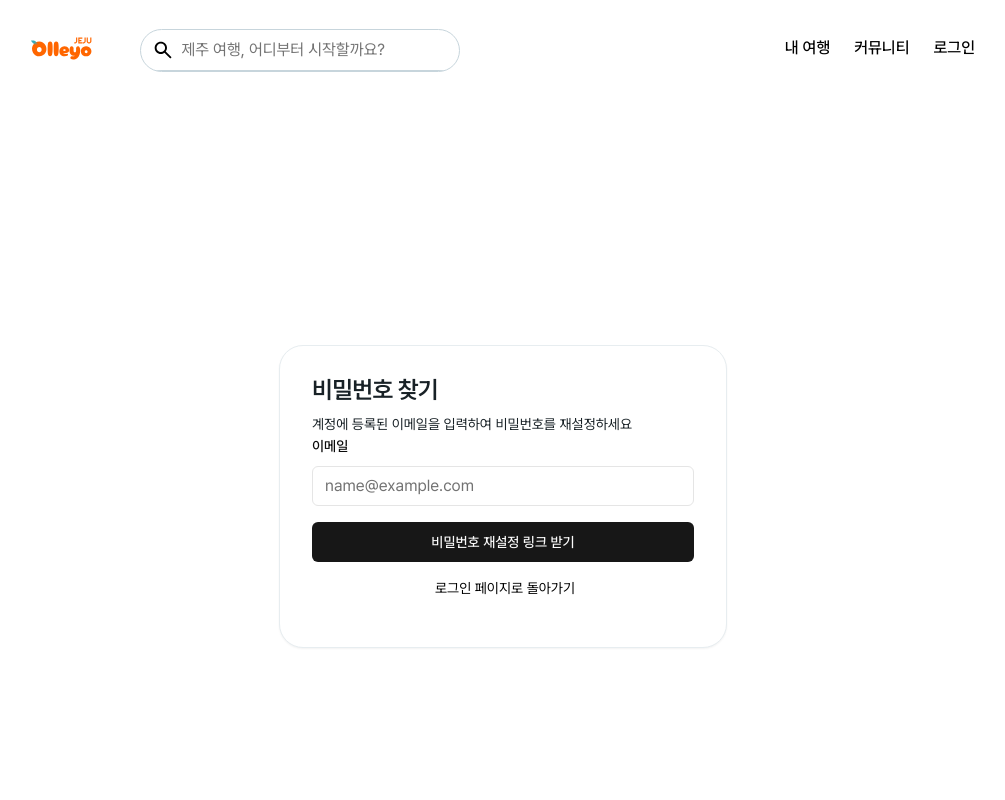
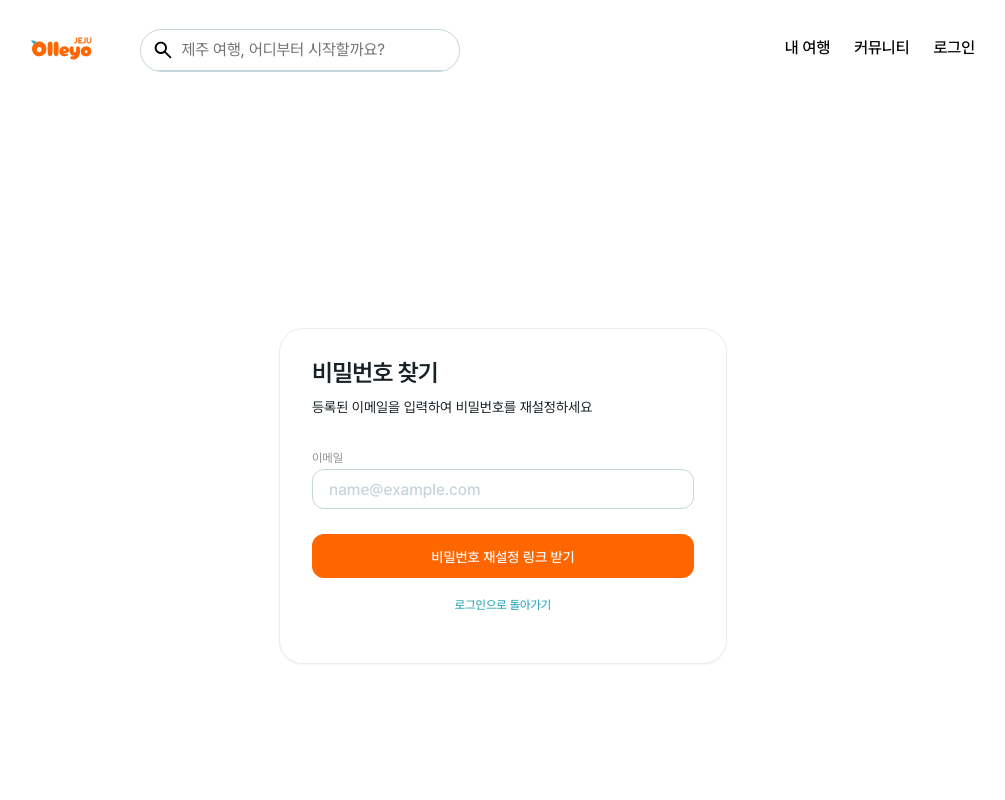
Before and after one commit to RE6CT/jeju-olleyo, a Next.js app: page /forgot-password in a window 1280 px wide. Shown: the top 800 px of the page, without its empty margins (137-1142 px from the left). Built offline with nearby package versions, Linux system fonts and the light colour scheme; no server answers.

Commit message:
style: UI 개선 및 코드 정리 (#130)

```diff
--- a/src/app/(auth)/forgot-password/page.tsx
+++ b/src/app/(auth)/forgot-password/page.tsx
@@ -36,17 +36,17 @@ const ForgotPasswordPage = () => {
         description={
           isSubmitted
             ? '비밀번호 재설정 링크를 이메일로 발송했어요.'
-            : '계정에 등록된 이메일을 입력하여 비밀번호를 재설정하세요'
+            : '등록된 이메일을 입력하여 비밀번호를 재설정하세요'
         }
       />
 
-      <CardContent>
+      <CardContent className="mt-7">
         {error && <AuthErrorMessage messages={[error]} className="mb-4" />}
 
         {isSubmitted ? (
           <div className="space-y-4">
-            <div className="rounded-md border border-gray-400 p-3">
-              <p className="text-center text-gray-400">
+            <div className="rounded-12 border border-gray-200 p-3">
+              <p className="medium-16 text-start text-gray-400">
                 {submittedEmail || 'abc123@email.com'}
               </p>
             </div>
@@ -61,11 +61,8 @@ const ForgotPasswordPage = () => {
             </div>
           </div>
         ) : (
-          <form
-            onSubmit={handleSubmit(handleResetPassword)}
-            className="space-y-4"
-          >
-            <div className="space-y-2">
+          <form onSubmit={handleSubmit(handleResetPassword)}>
+            <div>
               <Label htmlFor="email">이메일</Label>
               <Input
                 id="email"
@@ -73,11 +70,17 @@ const ForgotPasswordPage = () => {
                 placeholder="name@example.com"
                 {...register('email')}
               />
-              {errors.email && (
-                <p className="text-14 text-red">{errors.email.message}</p>
-              )}
+              <div className="h-5">
+                {errors.email && (
+                  <p className="text-14 text-red">{errors.email.message}</p>
+                )}
+              </div>
             </div>
-            <Button type="submit" className="w-full" disabled={isLoading}>
+            <Button
+              type="submit"
+              className="mt-[5px] flex h-11 w-full items-center justify-center gap-2.5 rounded-xl bg-primary-500 p-2.5 pt-3 hover:bg-primary-600"
+              disabled={isLoading}
+            >
               {isLoading
                 ? AUTH_BUTTON_TEXT.LOADING
                 : AUTH_BUTTON_TEXT.FORGOT_PASSWORD.DEFAULT}
@@ -88,8 +91,11 @@ const ForgotPasswordPage = () => {
 
       <CardFooter className="flex justify-center">
         <div className="text-14 text-gray-600">
-          <Link href={PATH.SIGNIN} className="ml-1 text-black hover:text-blue">
-            로그인 페이지로 돌아가기
+          <Link
+            href={PATH.SIGNIN}
+            className="medium-12 p-2.5 text-secondary-300"
+          >
+            로그인으로 돌아가기
           </Link>
         </div>
       </CardFooter>
--- a/src/components/features/auth/auth-error-message.tsx
+++ b/src/components/features/auth/auth-error-message.tsx
@@ -35,9 +35,12 @@ const AuthErrorMessage = ({
         transition={{ duration: 0.2 }}
         className={cn('flex items-center justify-center', className)}
       >
-        <Alert variant={variant} className="bg-red-50 border-red p-3">
+        <Alert
+          variant={variant}
+          className="bg-red-50 rounded-12 border-red p-3"
+        >
           <div className="grid grid-cols-[auto,1fr] items-center gap-2">
-            <AlertCircle className="text-red h-4 w-4 translate-y-[0px]" />
+            <AlertCircle className="h-4 w-4 translate-y-[0px] text-red" />
             <span className="text-sm font-medium leading-none text-red">
               {errorMessage}
             </span>
--- a/src/components/features/auth/auth-form-error-message.tsx
+++ b/src/components/features/auth/auth-form-error-message.tsx
@@ -8,7 +8,7 @@
 const ErrorMessage = ({ message }: { message: string | undefined }) => {
   return (
     <div className="flex h-6 min-h-6 items-center">
-      {message && <p className="text-xs text-red">{message}</p>}
+      {message && <p className="regular-14 text-red">{message}</p>}
     </div>
   );
 };
--- a/src/components/features/home/home-popular-places.tsx
+++ b/src/components/features/home/home-popular-places.tsx
@@ -34,7 +34,7 @@ const PopularPlaces = () => {
     <section className="w-full px-4 py-6">
       <div style={{ width: '952px' }} className="mx-auto">
         {/* 전체 가로 길이 952px로 고정 */}
-        <div className="mb-4 flex items-center justify-between">
+        <div className="mb-[22.5px] flex items-center justify-between">
           <h2 className="text-xl font-bold">올레 인기 장소</h2>
           <button
             onClick={handleViewMore}
@@ -44,12 +44,12 @@ const PopularPlaces = () => {
           </button>
         </div>
         {/* 카테고리 탭 */}
-        <div className="mb-6 flex space-x-2 overflow-x-auto">
+        <div className="mb-6 flex space-x-3 overflow-x-auto">
           {CATEGORIES.map((category) => (
             <button
               key={category}
               onClick={() => handleCategoryChange(category)}
-              className={`rounded-[28px] border-[0.6px] border-solid border-[color:var(--Gray-600,#537384)] px-3 py-1.5 text-sm font-medium transition-colors ${
+              className={`semibold-16 rounded-[28px] border-[0.6px] border-solid border-[color:var(--Gray-600,#537384)] px-5 py-1.5 transition-colors ${
                 activeCategory === category
                   ? 'border-[#F60] bg-primary-100 text-primary-800'
                   : 'border-[color:var(--Gray-600,#537384)] text-gray-600'
--- a/src/components/layouts/footer.tsx
+++ b/src/components/layouts/footer.tsx
@@ -8,7 +8,6 @@ const Footer = () => {
   return (
     <footer className="w-full bg-white py-10">
       <div className="mx-auto flex max-w-6xl flex-col space-y-8 px-4">
-        {/* 첫 번째 줄 - 로고 및 개발자 */}
         <div className="flex flex-col md:flex-row md:justify-between md:space-x-4">
           {/* 로고 및 카피라이트 */}
           <div className="mb-8 flex flex-col items-start md:mb-0">
@@ -25,7 +24,8 @@ const Footer = () => {
           </div>
 
           {/* 개발자 */}
-          <div className="flex flex-row items-center justify-center gap-3 md:flex-1">
+          <div className="flex flex-col items-center justify-center gap-3 md:flex-1">
+            <div className="flex flex-row gap-4">
               <h3 className="text-20 font-medium text-primary-500">개발자</h3>
               <ul className="flex gap-4">
                 <li className="flex items-center text-gray-600">
@@ -104,6 +104,7 @@ const Footer = () => {
                   </a>
                 </li>
               </ul>
+            </div>
             <div className="flex flex-row items-center gap-4 md:flex-1">
               {/* 디자이너 섹션 */}
               <div className="flex flex-row gap-4">
--- a/src/components/ui/input.tsx
+++ b/src/components/ui/input.tsx
@@ -8,7 +8,7 @@ const Input = React.forwardRef<HTMLInputElement, React.ComponentProps<'input'>>(
       <input
         type={type}
         className={cn(
-          'flex h-10 w-full rounded-md border border-input bg-background px-3 py-2 text-base ring-offset-background file:border-0 file:bg-transparent file:text-sm file:font-medium file:text-foreground placeholder:text-muted-foreground focus-visible:outline-none focus-visible:ring-2 focus-visible:ring-ring focus-visible:ring-offset-2 disabled:cursor-not-allowed disabled:opacity-50',
+          'medium-16 placeholder:medium-16 flex h-10 w-full rounded-12 border border-[#C7D5DC] bg-white px-4 py-2 text-foreground ring-offset-background file:border-0 file:bg-transparent file:text-sm file:font-medium placeholder:text-gray-200 focus-visible:outline-none focus-visible:ring-0 disabled:cursor-not-allowed disabled:opacity-50',
           className,
         )}
         ref={ref}
--- a/src/components/ui/label.tsx
+++ b/src/components/ui/label.tsx
@@ -1,14 +1,14 @@
-"use client"
+'use client';
 
-import * as React from "react"
-import * as LabelPrimitive from "@radix-ui/react-label"
-import { cva, type VariantProps } from "class-variance-authority"
+import * as React from 'react';
+import * as LabelPrimitive from '@radix-ui/react-label';
+import { cva, type VariantProps } from 'class-variance-authority';
 
-import { cn } from "@/lib/utils"
+import { cn } from '@/lib/utils';
 
 const labelVariants = cva(
-  "text-sm font-medium leading-none peer-disabled:cursor-not-allowed peer-disabled:opacity-70"
-)
+  'regular-12 text-[color:var(--Grey-Description,#909090)] mb-1 leading-none peer-disabled:cursor-not-allowed peer-disabled:opacity-70',
+);
 
 const Label = React.forwardRef<
   React.ElementRef<typeof LabelPrimitive.Root>,
@@ -20,7 +20,7 @@ const Label = React.forwardRef<
     className={cn(labelVariants(), className)}
     {...props}
   />
-))
-Label.displayName = LabelPrimitive.Root.displayName
+));
+Label.displayName = LabelPrimitive.Root.displayName;
 
-export { Label }
+export { Label };
--- a/src/lib/hooks/use-reset-password.ts
+++ b/src/lib/hooks/use-reset-password.ts
@@ -23,7 +23,7 @@ const useResetPassword = () => {
   const {
     register,
     handleSubmit,
-    formState: { errors, isValid },
+    formState: { errors },
   } = useForm<ResetPasswordFormValues>({
     mode: 'onBlur',
     resolver: zodResolver(resetPasswordSchema),
@@ -127,7 +127,6 @@ const useResetPassword = () => {
     error,
     register,
     errors,
-    isValid,
     handleSubmit,
     handlePasswordUpdate,
     redirectToHome,
```
Also changed, not shown: src/app/(auth)/reset-password/page.tsx (+14 -14 lines), src/components/features/auth/auth-form.tsx (+16 -18 lines). Lines whose indentation alone changed are shown as unchanged.
